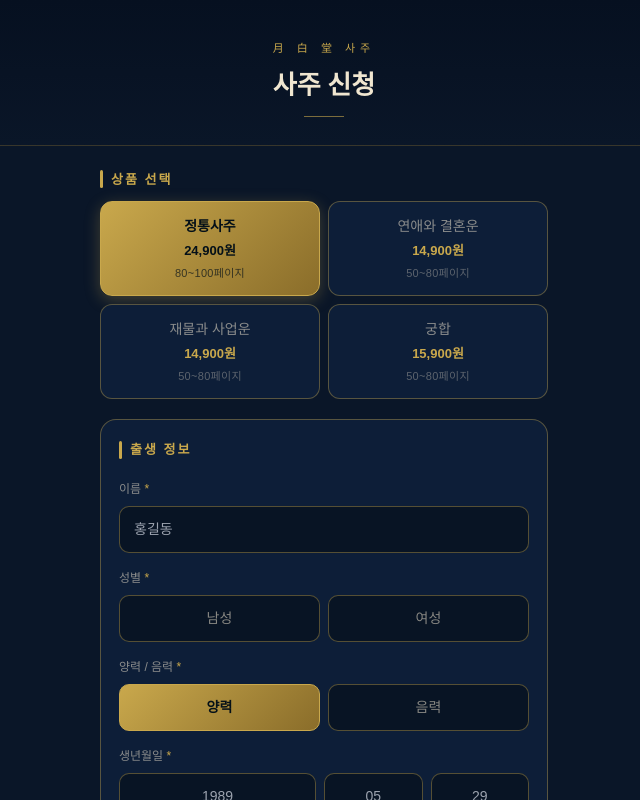
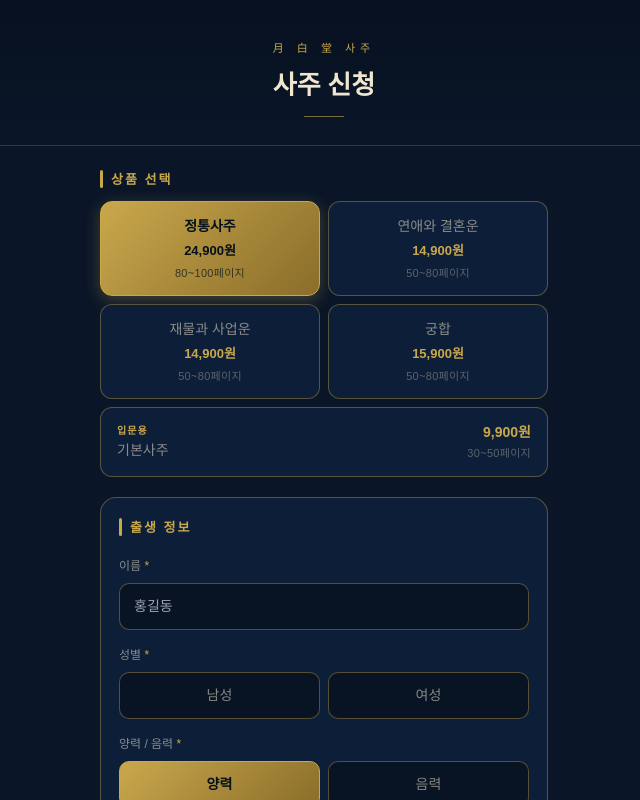
Before and after one commit to jacob9195/whitemoon-app, a Next.js app: page /apply in a window 1280 px wide. Shown: the top 800 px of the page, without its empty margins (316-956 px from the left). Built offline with nearby package versions, Linux system fonts and the light colour scheme.

Commit message:
Add files via upload

```diff
--- a/app/apply/page.tsx
+++ b/app/apply/page.tsx
@@ -4,10 +4,11 @@
 import { useState, Suspense } from 'react'
 import { useRouter, useSearchParams } from 'next/navigation'
 
-const PRODUCTS = ['정통사주', '연애결혼', '재물사업', '궁합'] as const
+const PRODUCTS = ['기본사주', '정통사주', '연애결혼', '재물사업', '궁합'] as const
 type Product = typeof PRODUCTS[number]
 
 const PRODUCT_PRICES: Record<Product, string> = {
+  '기본사주': '9,900원',
   '정통사주': '24,900원',
   '연애결혼':  '14,900원',
   '재물사업':  '14,900원',
@@ -15,6 +16,7 @@ const PRODUCT_PRICES: Record<Product, string> = {
 }
 
 const PRODUCT_LABELS: Record<Product, string> = {
+  '기본사주': '기본사주',
   '정통사주': '정통사주',
   '연애결혼': '연애와 결혼운',
   '재물사업': '재물과 사업운',
@@ -22,6 +24,7 @@ const PRODUCT_LABELS: Record<Product, string> = {
 }
 
 const PRODUCT_PAGES: Record<Product, string> = {
+  '기본사주': '30~50페이지',
   '정통사주': '80~100페이지',
   '연애결혼': '50~80페이지',
   '재물사업': '50~80페이지',
@@ -271,7 +274,7 @@ function ApplyForm() {
             </span>
           </div>
           <div style={{ display: 'grid', gridTemplateColumns: '1fr 1fr', gap: 8 }}>
-            {PRODUCTS.map(p => (
+            {PRODUCTS.filter(p => p !== '기본사주').map(p => (
               <button key={p} type="button" onClick={() => setProduct(p)} style={{
                 padding: '14px 8px', borderRadius: 12,
                 background: product===p ? C.active : C.card,
@@ -299,6 +302,55 @@ function ApplyForm() {
               </button>
             ))}
           </div>
+
+          {/* 기본사주 — 단독 가로 버튼 (입문용) */}
+          <button
+            type="button"
+            onClick={() => setProduct('기본사주')}
+            style={{
+              width: '100%',
+              marginTop: 8,
+              padding: '14px 16px',
+              borderRadius: 12,
+              background: product==='기본사주' ? C.active : C.card,
+              border: `1px solid ${product==='기본사주' ? C.gold : C.goldBorder}`,
+              color: product==='기본사주' ? '#041018' : C.textMuted,
+              cursor: 'pointer', fontFamily:'sans-serif',
+              boxShadow: product==='기본사주' ? '0 4px 16px rgba(201,168,76,0.3)' : 'none',
+              transition: 'all 0.15s',
+              display: 'flex',
+              alignItems: 'center',
+              justifyContent: 'space-between',
+              gap: 12,
+            }}
+          >
+            <span style={{ display: 'flex', flexDirection: 'column', alignItems: 'flex-start', gap: 2 }}>
+              <span style={{
+                fontSize: 10,
+                fontWeight: 600,
+                letterSpacing: 1,
+                color: product==='기본사주' ? 'rgba(4,16,24,0.7)' : C.gold,
+              }}>
+                입문용
+              </span>
+              <span style={{ fontSize: 14, fontWeight: product==='기본사주' ? 700 : 500 }}>
+                {PRODUCT_LABELS['기본사주']}
+              </span>
+            </span>
+            <span style={{ display: 'flex', flexDirection: 'column', alignItems: 'flex-end', gap: 2 }}>
+              <span style={{ fontSize: 14, fontWeight: 700, color: product==='기본사주' ? '#041018' : C.gold }}>
+                {PRODUCT_PRICES['기본사주']}
+              </span>
+              <span style={{
+                fontSize: 11,
+                color: product==='기본사주' ? 'rgba(4,16,24,0.7)' : C.textDim,
+                fontWeight: 400,
+                letterSpacing: 0.3,
+              }}>
+                {PRODUCT_PAGES['기본사주']}
+              </span>
+            </span>
+          </button>
         </div>
 
         {/* 본인 정보 */}
```
